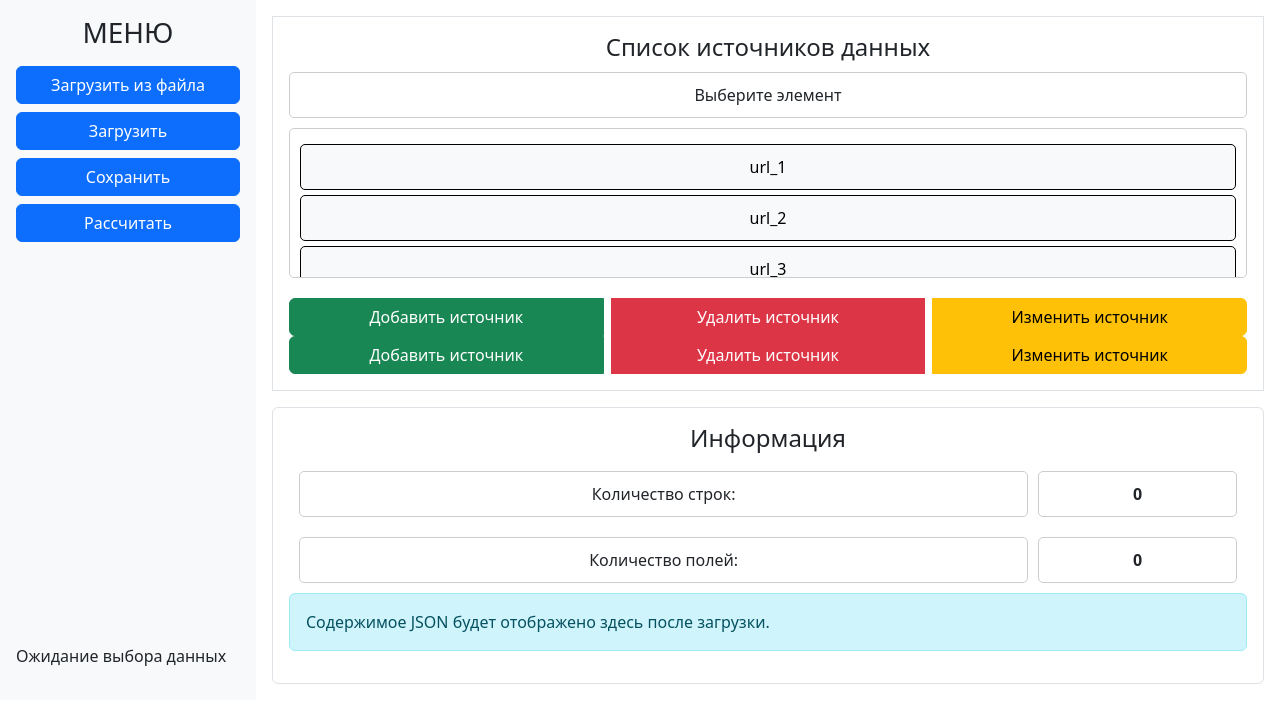
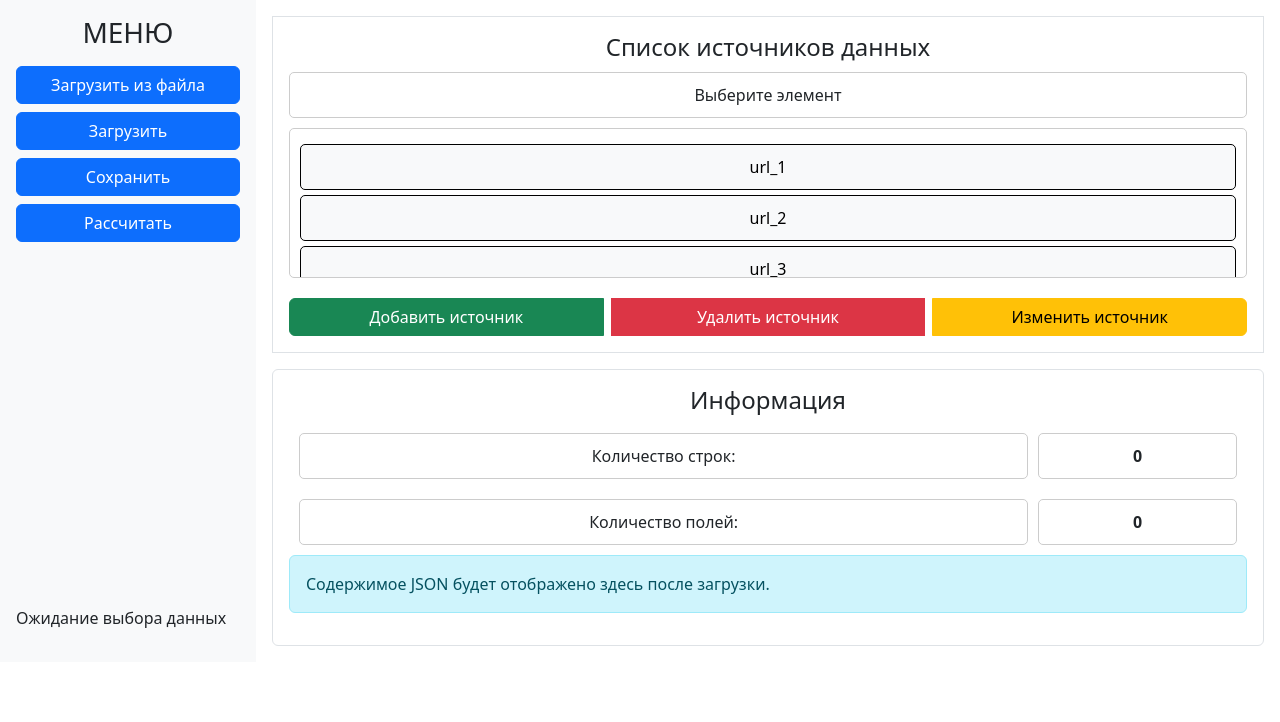
Before and after one commit to telsamar/learnjs, a React (Create React App) app in the folder reactjs/my-app/: page / in a window 1280 px wide. Shown: the top 722 px of the page. Built offline with nearby package versions, Linux system fonts and the light colour scheme.

Commit message:
Update ButtonsContainerComponent.jsx

```diff
--- a/reactjs/my-app/src/components/interface/body/ListComponent/ButtonsContainerComponent.jsx
+++ b/reactjs/my-app/src/components/interface/body/ListComponent/ButtonsContainerComponent.jsx
@@ -8,12 +8,6 @@ function ButtonsContainerComponent(props) {
         <Button onClick={() => props.setShowAddModal(true)} variant="success" className="w-100 me-2">Добавить источник</Button>
         <Button onClick={() => props.setShowDeleteModal(true)} variant="danger" className="w-100 me-2">Удалить источник</Button>
         <Button onClick={() => props.openEditModal()} variant="warning" className="w-100">Изменить источник</Button>
-      </ButtonGroup>
-
-      <ButtonGroup className="d-flex">
-        <Button onClick={() => props.setShowAddEditModal(true, false)} variant="success" className="w-100 me-2">Добавить источник</Button>
-        <Button onClick={() => props.showDeleteModal(true)} variant="danger" className="w-100 me-2">Удалить источник</Button>
-        <Button onClick={() => props.setShowAddEditModal(true, true)} variant="warning" className="w-100">Изменить источник</Button>
       </ButtonGroup>
 
       <Modal show={props.showDeleteModal} onHide={props.handleClose}>
```
